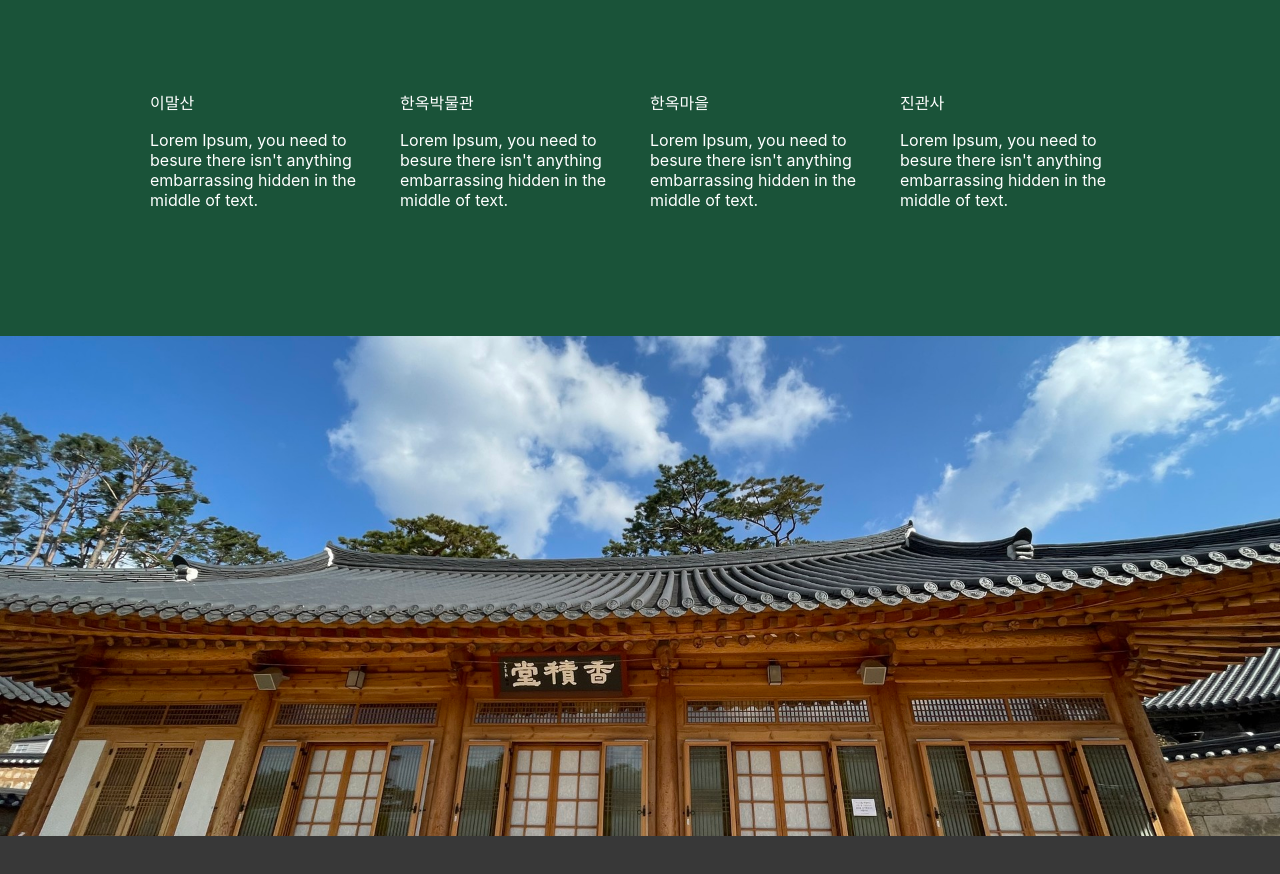
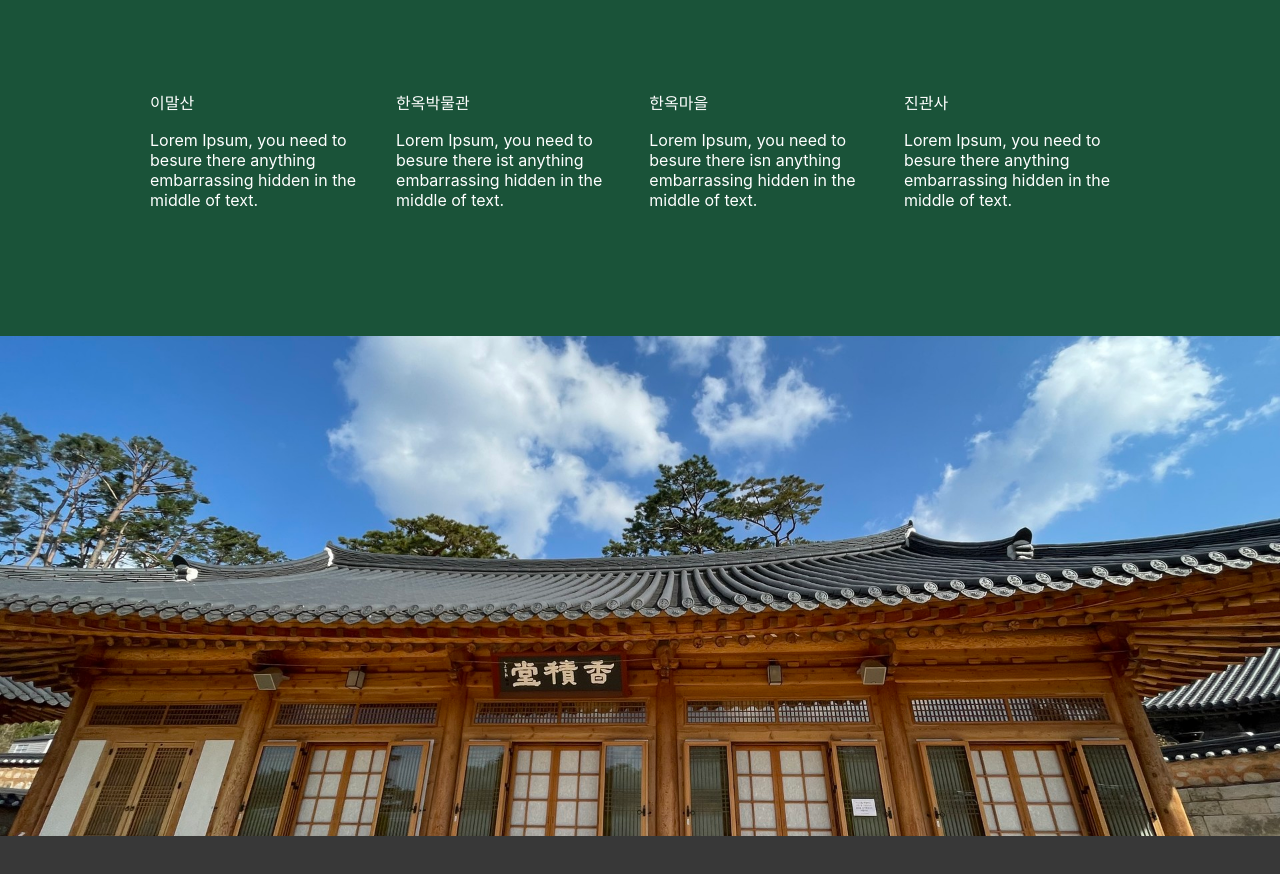
Before and after one commit to BaeHyunJun/storytour, a Next.js app: page / in a window 1280 px wide. Shown: the part 2480-3354 px from the top of the page. Built offline with nearby package versions, Linux system fonts and the light colour scheme.

Commit message:
스토리투어 샘플

```diff
--- a/pages/index.tsx
+++ b/pages/index.tsx
@@ -124,25 +124,25 @@ const Home: NextPage = () => {
           <div style={{ margin: "0 10px" }}>
             <span>이말산</span>
             <p>
-              Lorem Ipsum, you need to besure there isn't anything embarrassing hidden in the middle of text.
+              Lorem Ipsum, you need to besure there  anything embarrassing hidden in the middle of text.
             </p>
           </div>
           <div style={{ margin: "0 10px" }}>
             <span>한옥박물관</span>
             <p>
-              Lorem Ipsum, you need to besure there isn't anything embarrassing hidden in the middle of text.
+              Lorem Ipsum, you need to besure there ist anything embarrassing hidden in the middle of text.
             </p>
           </div>
           <div style={{ margin: "0 10px" }}>
             <span>한옥마을</span>
             <p>
-              Lorem Ipsum, you need to besure there isn't anything embarrassing hidden in the middle of text.
+              Lorem Ipsum, you need to besure there isn anything embarrassing hidden in the middle of text.
             </p>
           </div>
           <div style={{ margin: "0 10px" }}>
             <span>진관사</span>
             <p>
-              Lorem Ipsum, you need to besure there isn't anything embarrassing hidden in the middle of text.
+              Lorem Ipsum, you need to besure there anything embarrassing hidden in the middle of text.
             </p>
           </div>
         </div>
```
